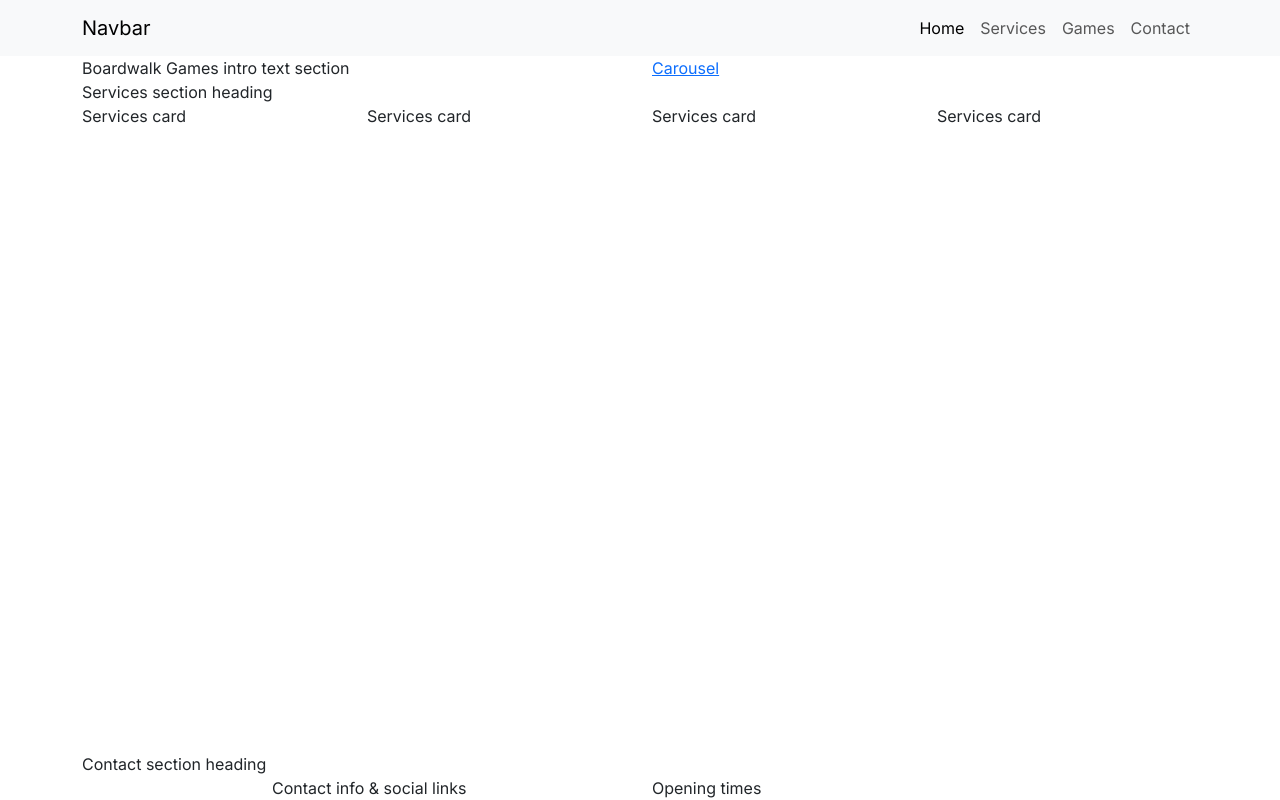
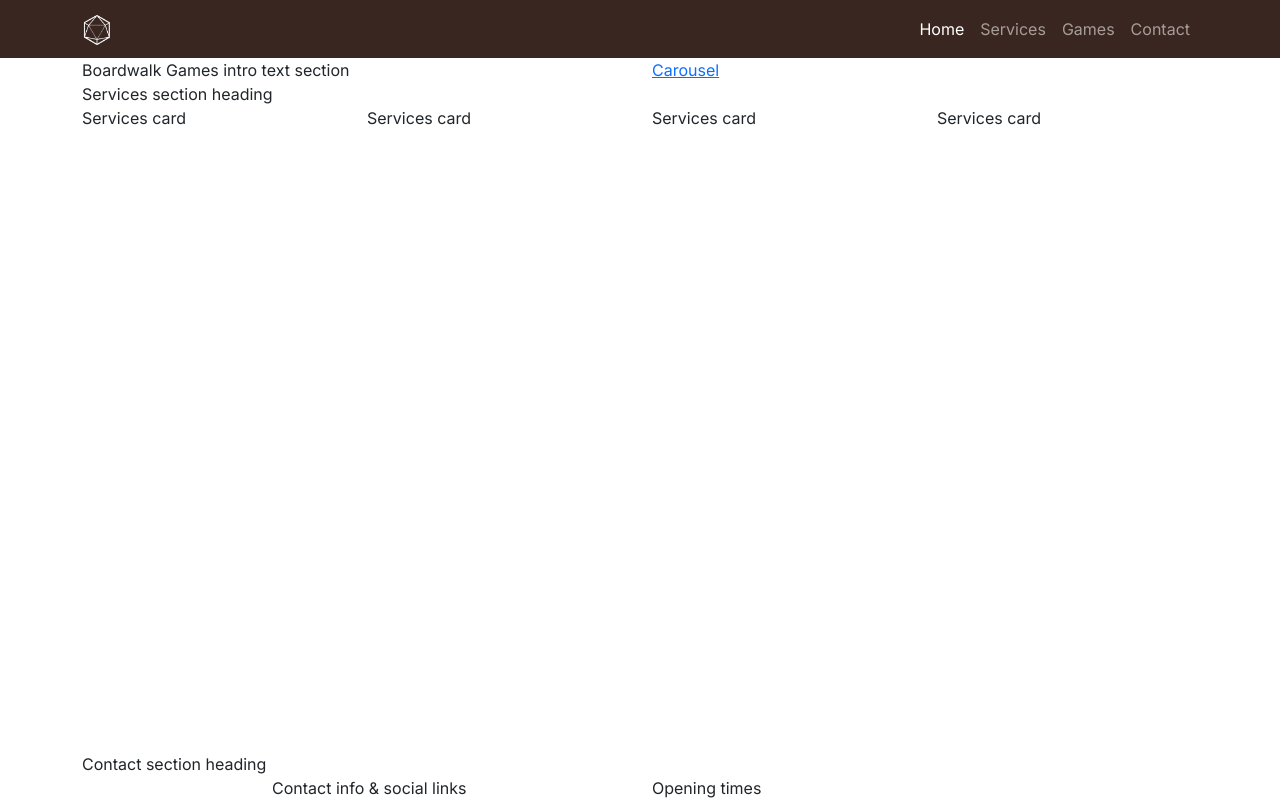
Before and after one commit to repoeli/boardwalk-games, a plain HTML site: page index.html in a window 1280 px wide. Drawn offline with nearby package versions, Linux system fonts and the light colour scheme; a web font is replaced by a local one.

Commit message:
Styling the navbar

```diff
--- a/assets/css/style.css
+++ b/assets/css/style.css
@@ -28,6 +28,15 @@ h3 {
 
 }
 
+/* Navbar */
+#navbar {
+    background-color: var(--primary-color);
+}
+
+#navbar .logo{
+    width: 30px;
+}
+
 /* grid visualisation CSS for testing */
 
 /* .container,
--- a/index.html
+++ b/index.html
@@ -27,9 +27,11 @@
 <body class="d-flex flex-column min-vh-100">
 
     <!-- Navigation -->
-    <nav class="navbar navbar-expand-lg bg-body-tertiary"> <!--navbar-expand-lg responsible to expand the menue at large screen-->
+    <nav id="navbar" class="navbar navbar-expand-lg" data-bs-theme="dark"> <!--navbar-expand-lg responsible to expand the menue at large screen-->
         <div class="container">
-            <a class="navbar-brand" href="index.html">Navbar</a>
+            <a class="navbar-brand" href="index.html">
+                <img src="assets/images/logo-sm-white.png" alt="Boardwalk Game logo" class="logo">
+            </a>
             <button class="navbar-toggler" type="button" data-bs-toggle="collapse" data-bs-target="#navbarNav"
                 aria-controls="navbarNav" aria-expanded="false" aria-label="Toggle navigation">
                 <span class="navbar-toggler-icon"></span>
```
